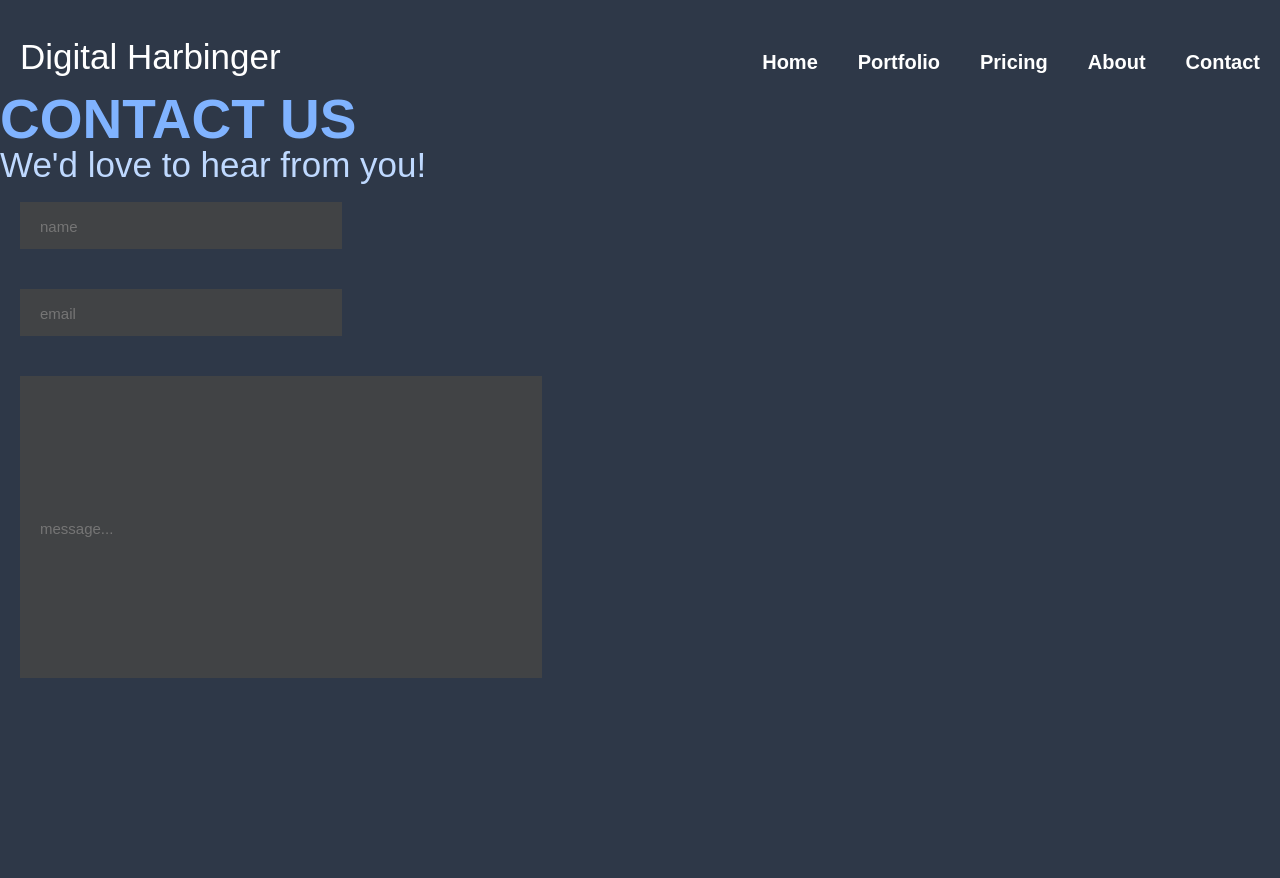
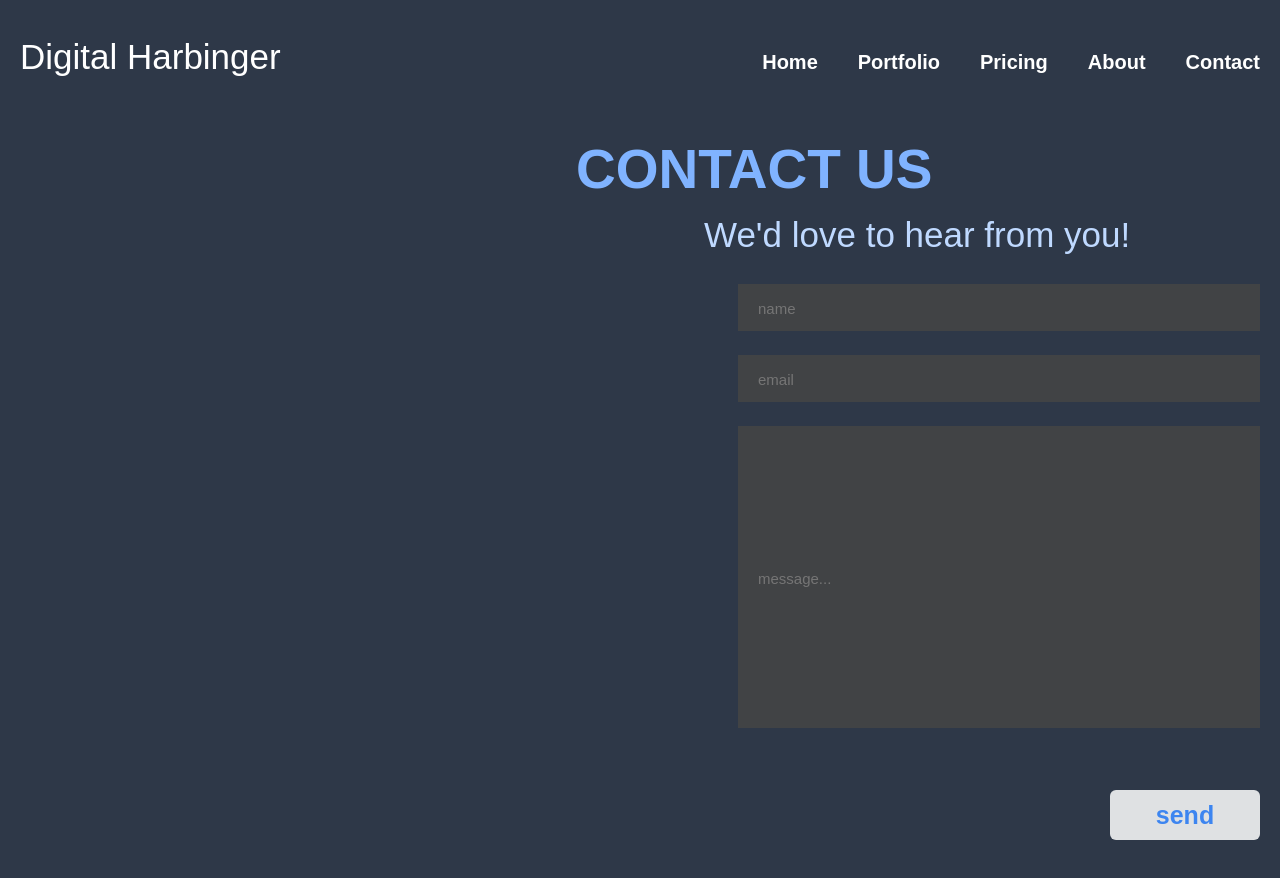
Before and after one commit to spiltmiruku/digital-harbinger, a React (Create React App) app: page /#/contact in a window 1280 px wide. Shown: the top 878 px of the page. Before the commit the page ends 800 px from the top, so only its background shows below. Built offline with nearby package versions, Linux system fonts and the light colour scheme; a web font is replaced by a local one.

Commit message:
Initial styling and layout done for Contact page;

```diff
--- a/src/Components/Contact/Contact.js
+++ b/src/Components/Contact/Contact.js
@@ -43,6 +43,8 @@ class Contact extends Component {
         placeholder='message...'
         // value={message}
         />
+
+        <div className='send-btn'>send</div>
         </div>
 
       </div>
--- a/src/Components/Contact/contact.css
+++ b/src/Components/Contact/contact.css
@@ -4,28 +4,31 @@
     font-size: 55px;
     color: #80b3ff;
     font-weight: 900;
+    margin: 50px 0 20px 45vw;
 }
 
 .contact-sub-title {
     font-size: 35px;
     color: #bfd9ff;
+    margin: 0 0 20px 55vw;
 }
 
 .input-boxes {
     display: flex;
     flex-direction: column;
+    align-items: flex-end;
 }
 
 .contact-input {
     color: #fff;
     font-size: 20px;
     height: 45px;
-    width: 300px;
+    width: 500px;
     background-color: #414345;
     border: #414345;
     outline-color: #dfe1e3;
     padding-left: 20px;
-    margin: 20px;
+    margin: 12px 20px;
 }
 
 .message-input {
@@ -36,3 +39,23 @@
 input::placeholder {
     font-size: 15px;
 }
+
+.send-btn {
+    font-size: 25px;
+    font-weight: 900;
+    color: #3d85f0;
+    height: 50px;
+    width: 150px;
+    background-color: #dfe1e3;
+    border-radius: 6px;
+    display: flex;
+    justify-content: center;
+    align-items: center;
+    margin: 50px 20px;
+}
+
+.send-btn:hover {
+    background-color: #3d85f0;
+    color: #dfe1e3;
+    cursor: pointer;
+}
```
